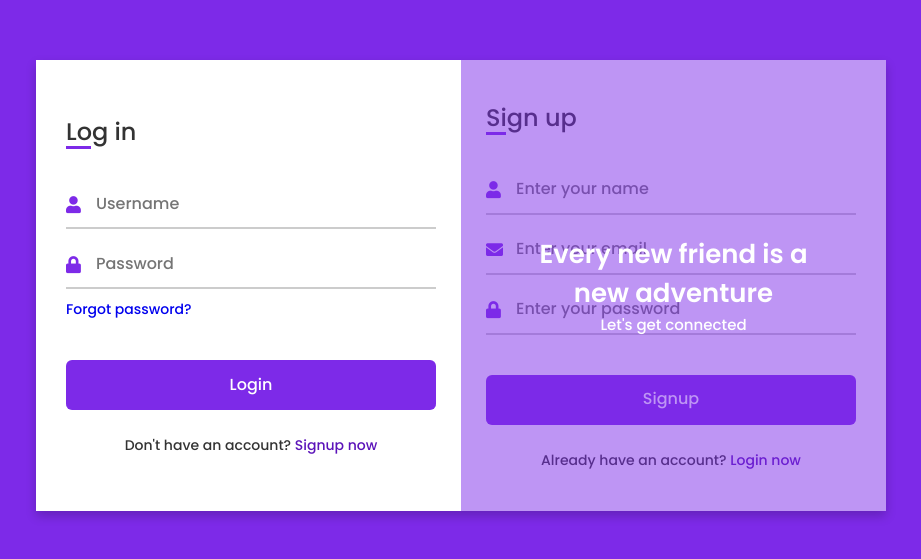
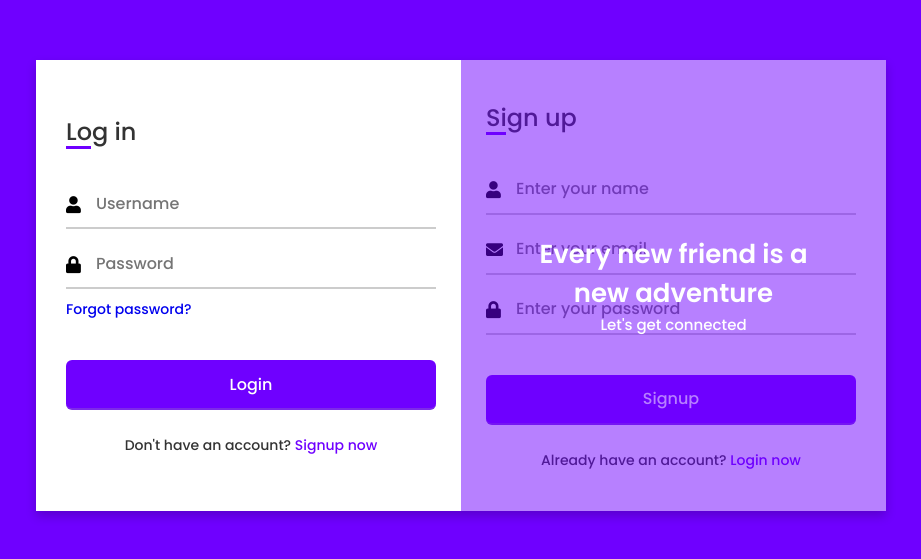
Before and after one commit to danzzcoding/login-and-signup, a website: page views/index.html in a window 1280 px wide. Shown: the part 115-674 px from the top of the page, without its empty margins (179-1100 px from the left). Drawn offline with Linux system fonts and the light colour scheme; files that its build step writes are made by us from their sources.

Commit message:
Update style.css

```diff
--- a/public/style.css
+++ b/public/style.css
@@ -11,8 +11,8 @@ body{
   display: flex;
   align-items: center;
   justify-content: center;
-  background: #7d2ae8;
-  padding: 30px;
+  background: #6F00FF;
+  padding: 0px;
 }
 .container{
   position: relative;
@@ -55,7 +55,7 @@ body{
   position: absolute;
   height: 100%;
   width: 100%;
-  background: #7d2ae8;
+  background: #6F00FF;
   opacity: 0.5;
   z-index: 12;
 }
@@ -119,7 +119,7 @@ body{
   bottom: 0;
   height: 3px;
   width: 25px;
-  background: #7d2ae8;
+  background: #6F00FF;
 }
 .forms .signup-form  .title:before{
   width: 20px;
@@ -152,7 +152,7 @@ body{
 }
 .form-content .input-box i{
   position: absolute;
-  color: #7d2ae8;
+  color: #000000;
   font-size: 17px;
 }
 .forms .form-content .text{
@@ -172,17 +172,17 @@ body{
 }
 .forms .form-content .button input{
   color: #fff;
-  background: #7d2ae8;
+  background: #6F00FF;
   border-radius: 6px;
   padding: 0;
   cursor: pointer;
   transition: all 0.4s ease;
 }
 .forms .form-content .button input:hover{
-  background: #5b13b9;
+  background: #6F00FF;
 }
 .forms .form-content label{
-  color: #5b13b9;
+  color: #6F00FF;
   cursor: pointer;
 }
 .forms .form-content label:hover{
```
